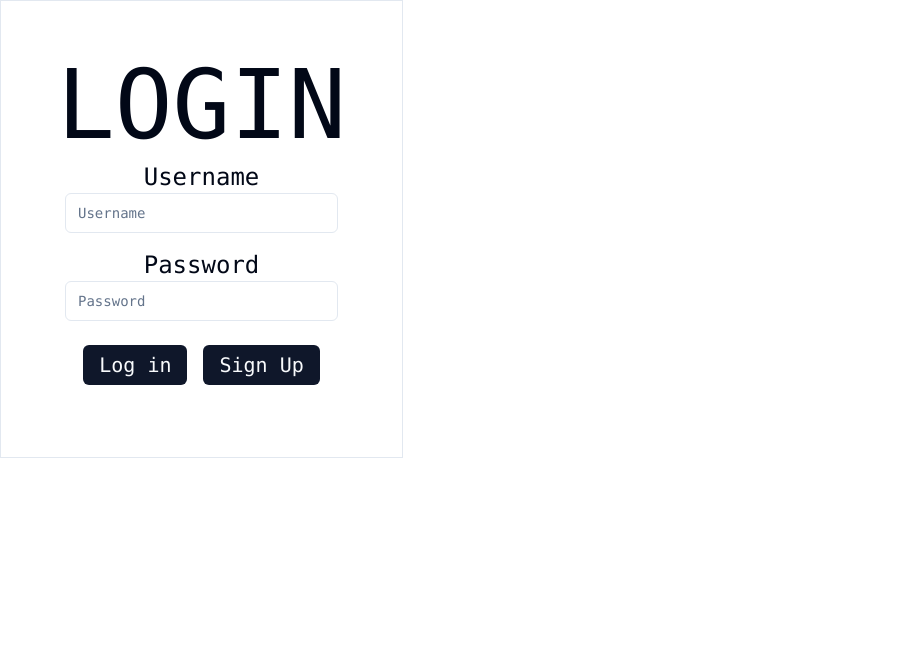
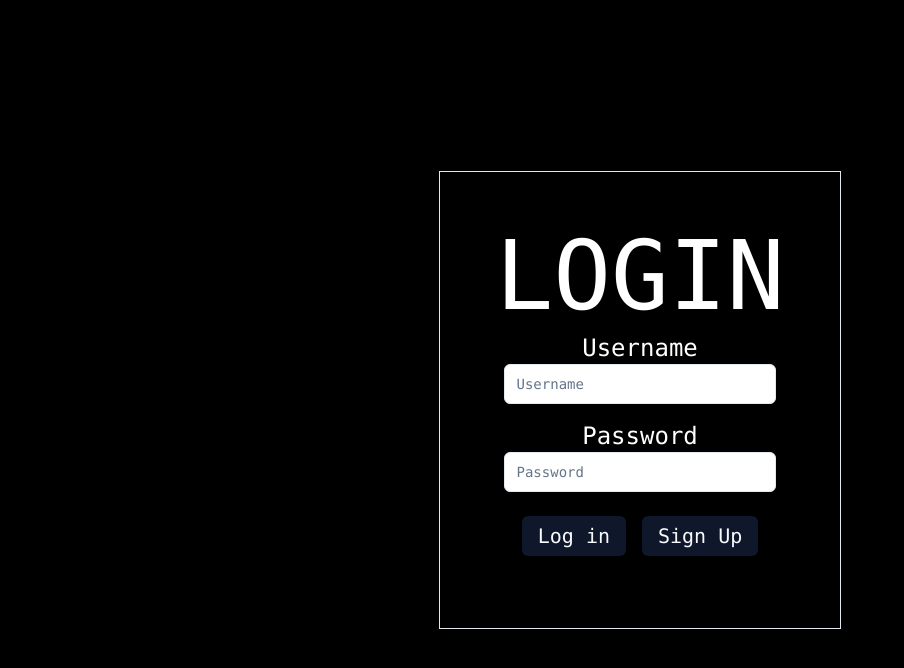
Before and after one commit to ryash072007/internship_app_ui, a Next.js app: page /login in a window 1280 px wide. Shown: the top 668 px of the page, without its empty margins (0-904 px from the left). Built offline with nearby package versions, Linux system fonts and the light colour scheme.

Commit message:
validation done

```diff
--- a/app/(authentication)/login/page.tsx
+++ b/app/(authentication)/login/page.tsx
@@ -3,17 +3,32 @@ import React from 'react'
 import { Input } from "@/components/ui/input"
 import { Button } from '@/components/ui/button'
 import { useForm, SubmitHandler } from "react-hook-form"
+import { z } from "zod";
 // import "./LoginPage.css"
 
+const LoginFormData = z.object({
+    Password: z.string().regex(RegExp("^(?=.*\\d)(?=.*[a-z])(?=.*[A-Z])(?=.*[a-zA-Z]).{8,}$"), "Invalid password"),
+    Username: z.string().email("Invalid EMail"),
+})
 
+function onSubmit(data: any) {
+    // Username -> email, password -> min 8 chars, 1 upper, 1 lower, 1 digit
+    const ParseResult = LoginFormData.safeParse(data)
+    if (!ParseResult.success) {
+        console.log("Invalid Username / Password")
+    }
+    return console.log(data)
+}
 
 const LoginPage = () => {
+
     const {
         register,
         handleSubmit,
         formState: { errors },
       } = useForm()
-      const onSubmit: SubmitHandler<any> = (data:any) => console.log(data)
+
+
     return (
         <html lang="en">
             <head>
@@ -23,20 +38,20 @@ const LoginPage = () => {
                     Login
                 </title>
             </head>
-            <body className='font-mono h-screen w-screen'>
+            <body className='font-mono h-screen w-screen bg-black grid justify-center content-center'>
                 <div className='w-min text-center justify-center align-center'>
                     <div className='border flex flex-col p-14'>
                         <div className='HeadingContainer'>
-                            <h1 className='text-8xl'>LOGIN</h1>
+                            <h1 className='text-8xl text-white'>LOGIN</h1>
                         </div>
                         <form onSubmit={handleSubmit(onSubmit)} method="post" className='column-2'>
                             <div className='HeadingsContainer'>
                                 <div className='p-2'>
-                                    <span className='text-2xl'>Username</span>
+                                    <span className='text-2xl text-white'>Username</span>
                                     <Input type="text" className="" id="" placeholder='Username' {...register("Username")}/>
                                 </div>
                                 <div className='p-2'>
-                                    <span className='text-2xl'>Password</span>
+                                    <span className='text-2xl text-white'>Password</span>
                                     <Input type="password" className="" id="" placeholder='Password' {...register("Password")}/>
                                 </div>
                                 <div className='p-2 flex flex-row justify-center'>
```
